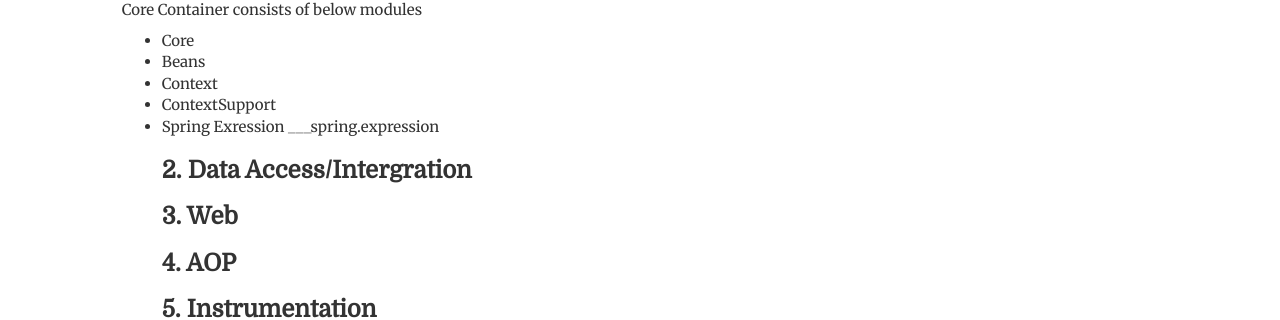
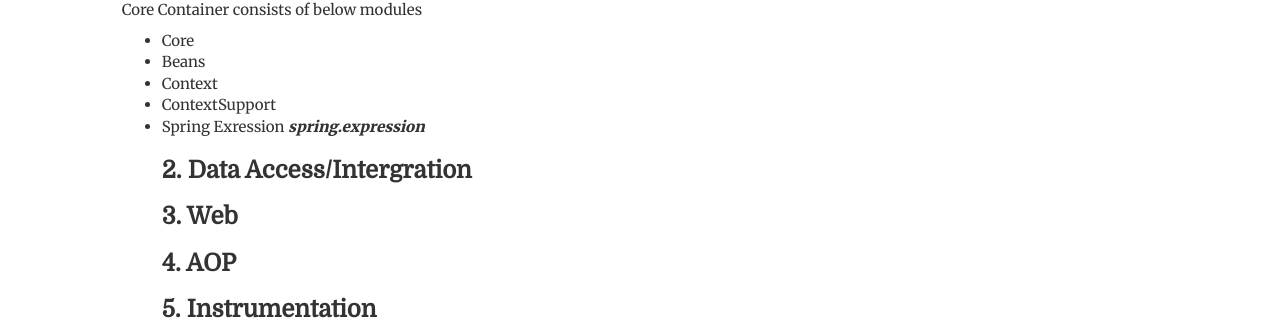
Before and after one commit to deepaksama/deepaksama.github.io, a Jekyll site: the page built from _posts/springcore/2017-03-04-Spring-Core-Tutorial.md, in a window 1280 px wide. Shown: the part 528-848 px from the top of the page. Built offline with Jekyll 4.4.1, drawn with Linux system fonts in a browser that asks for light colours; nearby versions of some CDN libraries; some web fonts are replaced.

```diff
--- a/_posts/springcore/2017-03-04-Spring-Core-Tutorial.md
+++ b/_posts/springcore/2017-03-04-Spring-Core-Tutorial.md
@@ -21,7 +21,7 @@ Core Container consists of below modules
 * Beans
 * Context
 * ContextSupport
-* Spring Exression ___spring.expression
+* Spring Exression ___spring.expression___
 ### **2. Data Access/Intergration**
 ### **3. Web**
 ### **4. AOP**
```
